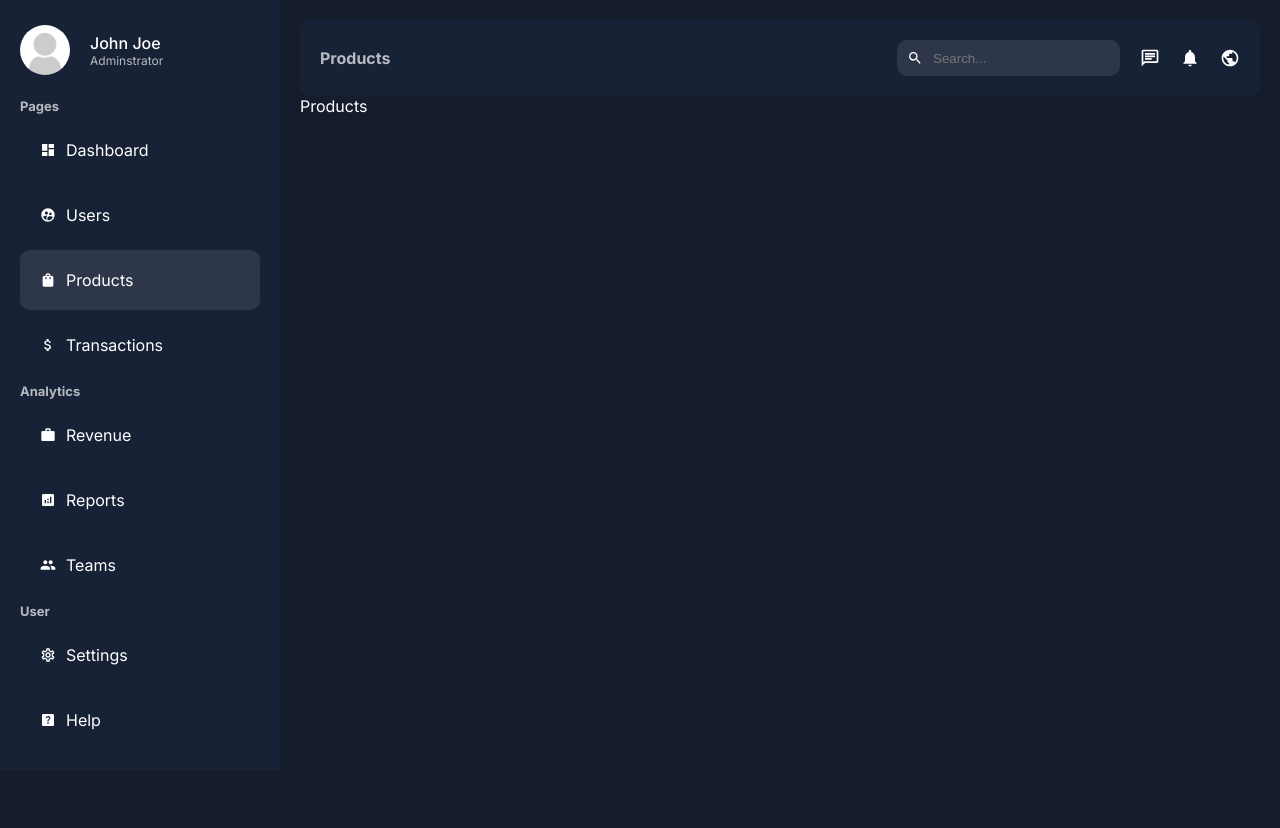
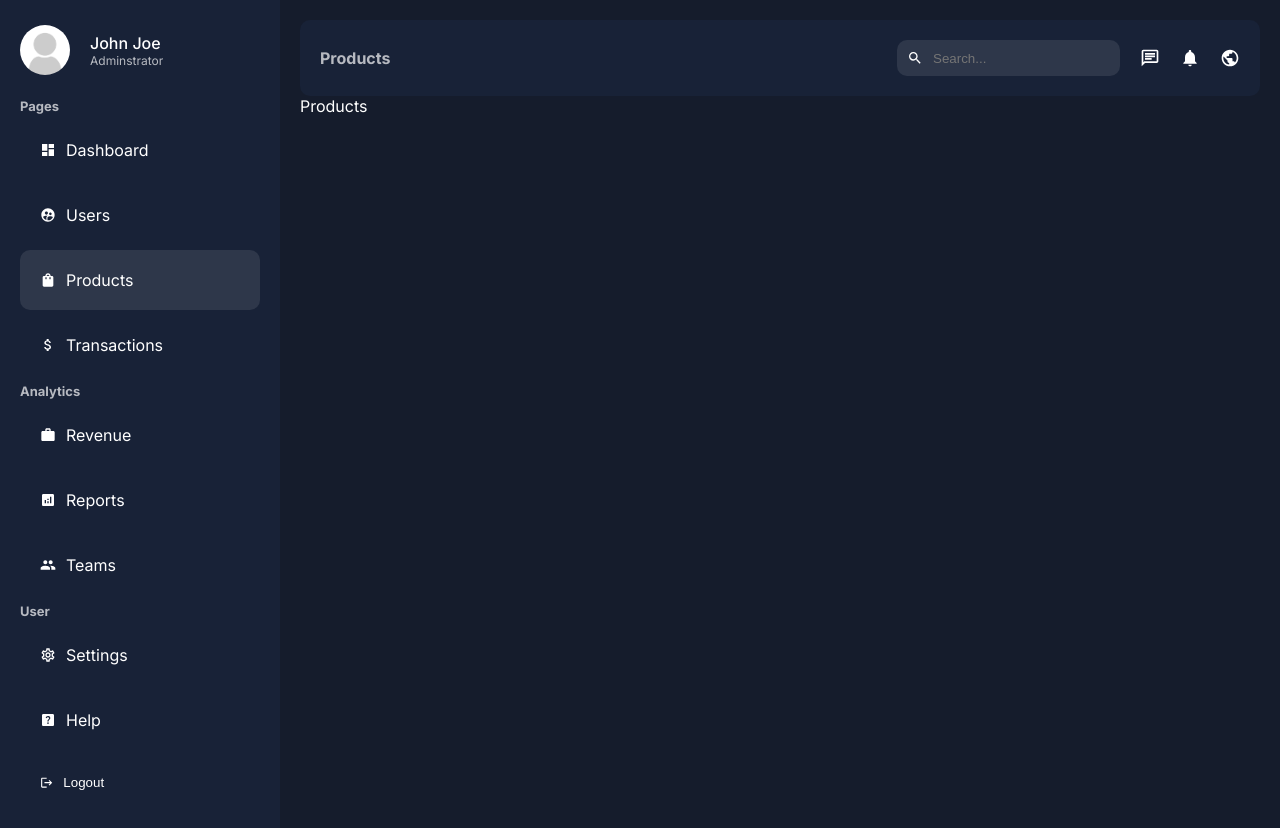
Before and after one commit to akramoo/Dashboard-, a Next.js app: page /dashboard/products in a window 1280 px wide. Before the commit the page ends 800 px from the top, so only its background shows below. Built offline with nearby package versions, Linux system fonts and the light colour scheme.

Commit message:
adding lodout button and MdLogout icon

```diff
--- a/app/ui/dashboard/sidebar/sidebar.jsx
+++ b/app/ui/dashboard/sidebar/sidebar.jsx
@@ -3,6 +3,8 @@ import styles from "./sidebar.module.css";
 
 // importing the object
 import menuItems from "./menuItems.js";
+
+import { MdLogout } from "react-icons/md";
 
 // importing the components
 import MenuLink from "./menuLink/menuLink";
@@ -34,6 +36,10 @@ const Sidebar = () => {
           </li>
         ))}
       </ul>
+      <button className={styles.logout}>
+        <MdLogout />
+        Logout
+      </button>
     </div>
   );
 };
--- a/app/ui/dashboard/sidebar/sidebar.module.css
+++ b/app/ui/dashboard/sidebar/sidebar.module.css
@@ -39,3 +39,21 @@
     font-size: 13px;
     margin: 10px 0px;
 }
+
+.logout{
+  padding: 20px;
+  margin: 5px 0px;
+  display: flex;
+  align-items: center;
+  gap: 10px;
+  cursor: pointer;
+  border-radius: 10px;
+  background: none;
+  border: none;
+  color: white;
+  width: 100%;
+}
+
+.logout:hover{
+  background-color: #2e374a;
+}
```
